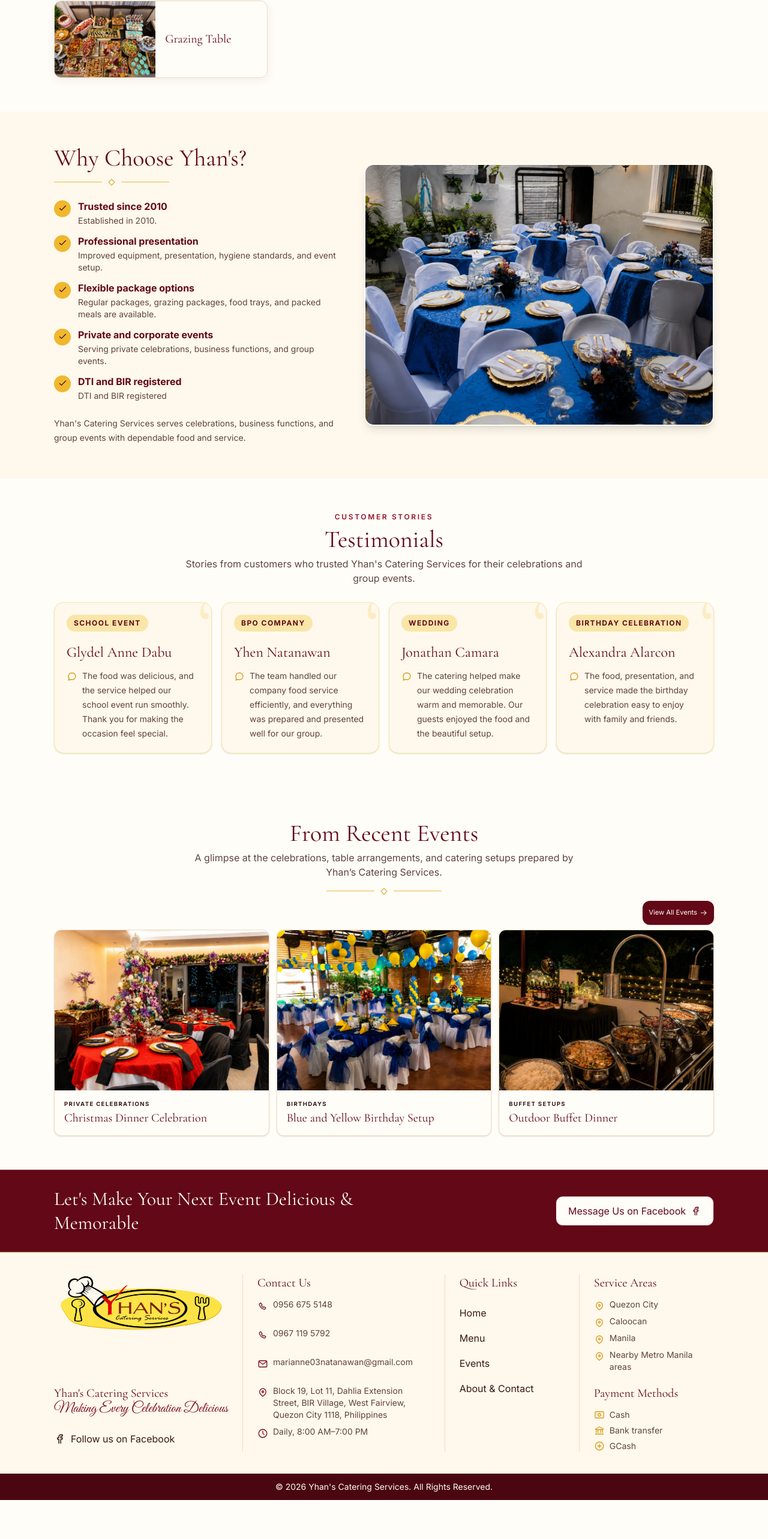
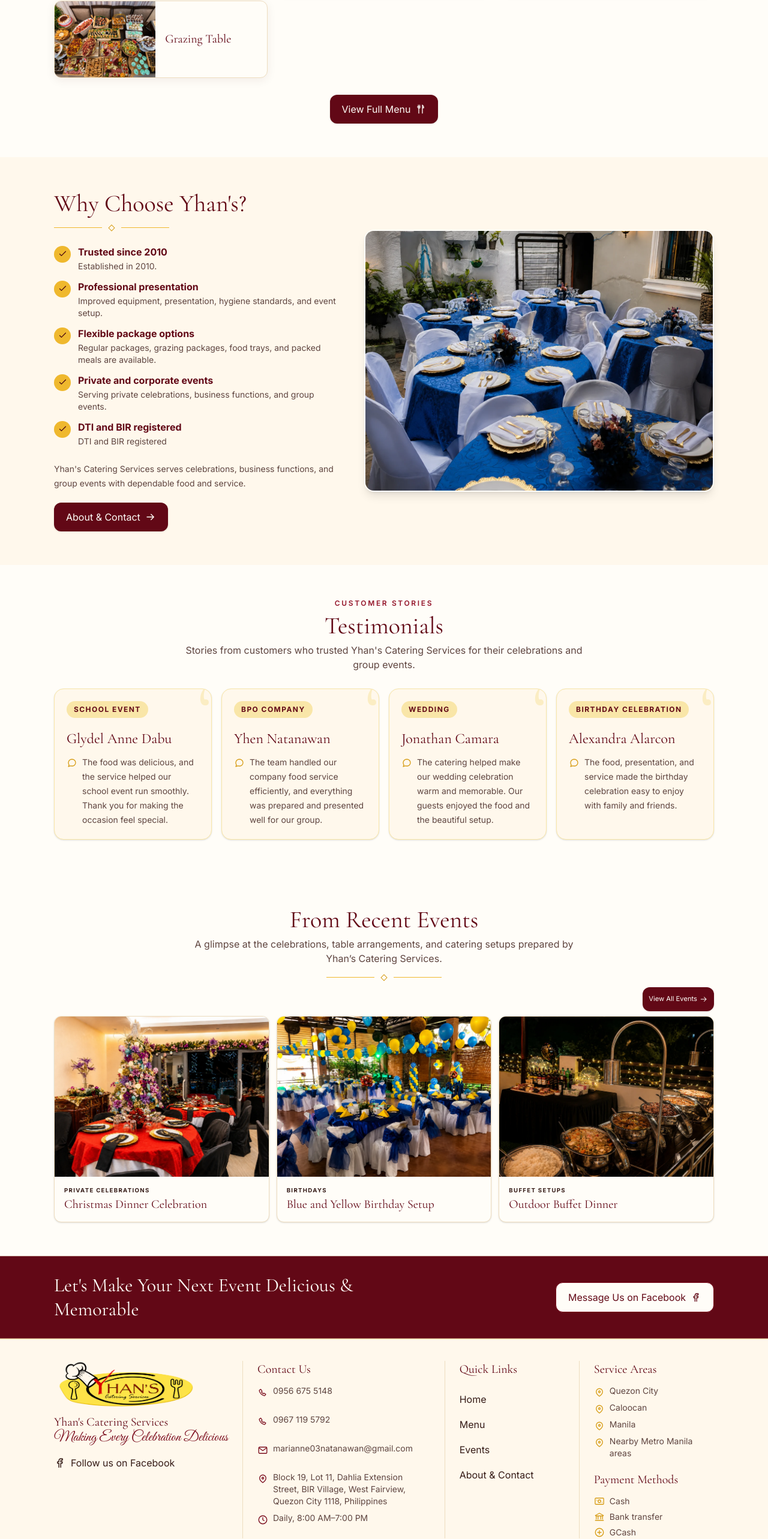
Before and after one commit to potatsukki/yhans-catering-services, a React (Vite) app: page / in a window 1280 px wide. Shown: the part 1892-4458 px from the top of the page at 60% size. Before the commit the page ends 4393 px from the top, so only its background shows below. Built offline with nearby package versions, Linux system fonts and the light colour scheme; no server answers.

Commit message:
Add homepage section navigation

```diff
--- a/src/components/layout/Footer.tsx
+++ b/src/components/layout/Footer.tsx
@@ -17,15 +17,17 @@ export function Footer() {
   return (
     <footer className="border-t border-gold-200 bg-cream-100" data-site-footer>
       <Container className="grid gap-8 py-9 md:grid-cols-2 lg:grid-cols-[1.15fr_1.25fr_0.8fr_0.9fr] lg:gap-6 lg:[&>*+*]:border-l lg:[&>*+*]:border-cream-300 lg:[&>*+*]:pl-6">
-        <div className="flex flex-col gap-4">
+        <div className="flex flex-col gap-2">
+          <div className="h-20 w-full max-w-[240px]">
             <ResponsiveImage
               alt={GALLERY.logo.alt}
-            className="h-20 w-auto max-w-[240px]"
+              className="h-full w-full"
               height={GALLERY.logo.height}
               objectFit="contain"
               src={GALLERY.logo.src}
               width={GALLERY.logo.width}
             />
+          </div>
           <div>
             <p className="font-display text-xl font-bold text-burgundy-900">{BUSINESS.name}</p>
             <p className="whitespace-nowrap font-script text-xl leading-none text-burgundy-800 xl:text-2xl">{BUSINESS.tagline}</p>
--- a/src/components/sections/home/PopularChoices.tsx
+++ b/src/components/sections/home/PopularChoices.tsx
@@ -4,6 +4,7 @@ import { Badge } from '../../ui/Badge';
 import { Container } from '../../ui/Container';
 import { DecorativeDivider } from '../../ui/DecorativeDivider';
 import { SectionHeading } from '../../ui/SectionHeading';
+import { ButtonLink } from '../../ui/ButtonLink';
 import { ZoomableImage } from '../../ui/ZoomableImage';
 
 export function PopularChoices() {
@@ -33,6 +34,11 @@ export function PopularChoices() {
             </article>
           ))}
         </div>
+        <div className="mt-7 flex justify-center">
+          <ButtonLink href="/packages" icon="utensils">
+            View Full Menu
+          </ButtonLink>
+        </div>
       </Container>
     </section>
   );
--- a/src/components/sections/home/WhyChooseYhans.tsx
+++ b/src/components/sections/home/WhyChooseYhans.tsx
@@ -4,6 +4,7 @@ import { Container } from '../../ui/Container';
 import { DecorativeDivider } from '../../ui/DecorativeDivider';
 import { Icon } from '../../ui/Icon';
 import { SectionHeading } from '../../ui/SectionHeading';
+import { ButtonLink } from '../../ui/ButtonLink';
 import { ZoomableImage } from '../../ui/ZoomableImage';
 
 export function WhyChooseYhans() {
@@ -29,6 +30,9 @@ export function WhyChooseYhans() {
           <p className="mt-6 text-sm leading-6 text-ink-700">
             {BUSINESS.name} serves celebrations, business functions, and group events with dependable food and service.
           </p>
+          <ButtonLink className="mt-5" href="/about-contact" icon="arrowRight">
+            About &amp; Contact
+          </ButtonLink>
         </div>
         <div className="relative aspect-[4/3] overflow-hidden rounded-2xl border-2 border-cream-50 bg-cream-200 shadow-lg [&_img]:h-full">
           <ZoomableImage asset={GALLERY.whyChooseEvent} />
```
Also changed, not shown: 1 other file (tests, documents, lock files or other folders). Lines whose indentation alone changed are shown as unchanged.
